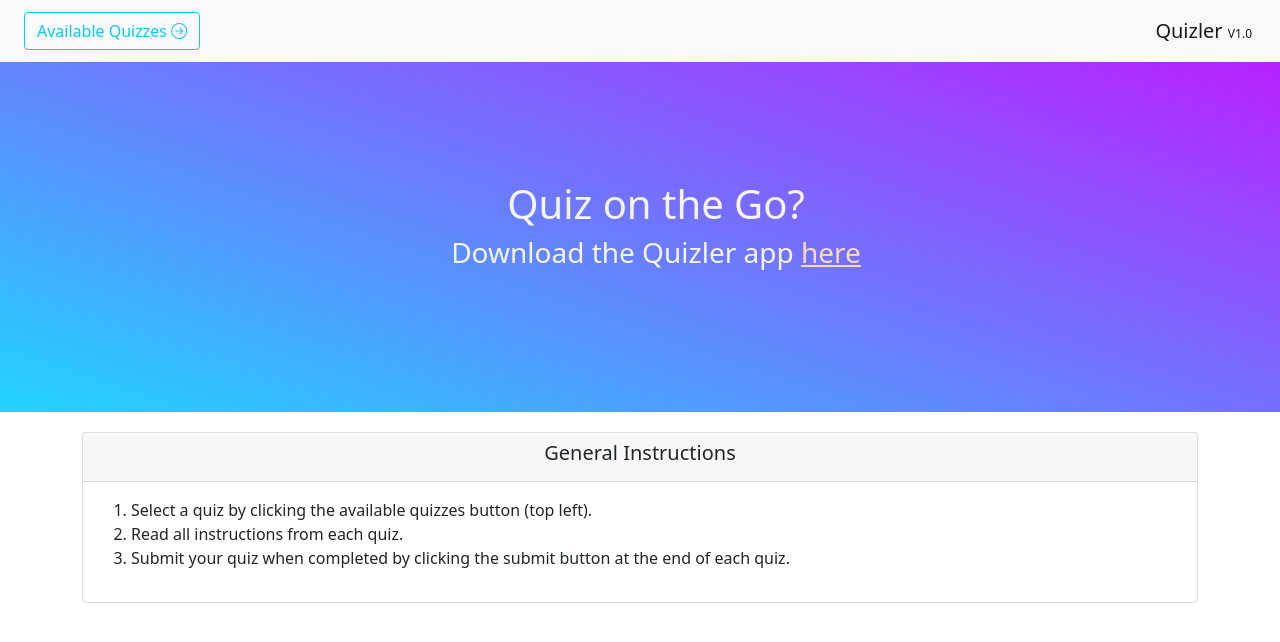
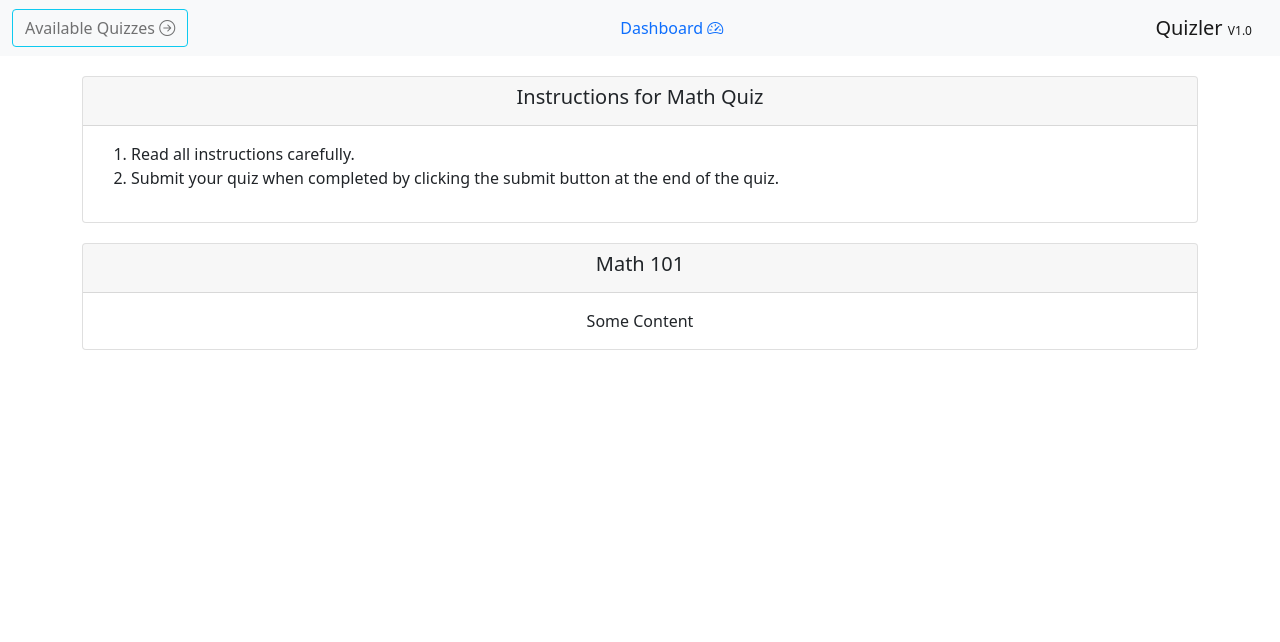
Before and after one commit to codedbychavez/quizler, a React (Create React App) app: page /quiz/math in a window 1280 px wide. Shown: the top 642 px of the page. Built offline with nearby package versions, Linux system fonts and the light colour scheme.

Commit message:
Added Additional Components

```diff
--- a/package.json
+++ b/package.json
@@ -11,6 +11,7 @@
     "react": "^17.0.2",
     "react-bootstrap": "^2.2.1",
     "react-dom": "^17.0.2",
+    "react-router-dom": "^6.2.2",
     "react-scripts": "5.0.0",
     "styled-components": "^5.3.3",
     "web-vitals": "^2.1.4"
--- a/src/App.js
+++ b/src/App.js
@@ -2,11 +2,33 @@
 import 'bootstrap/dist/css/bootstrap.min.css';
 import 'bootstrap-icons/font/bootstrap-icons.css';
 import Dashboard from './pages/Dashboard';
+import Quiz from './pages/Quiz';
+import NotFound from './pages/NotFound';
+
+
+import {
+  BrowserRouter,
+  Routes,
+  Route,
+} from "react-router-dom";
 
 function App() {
   return (
     <div className="App">
-      <Dashboard/>
+
+      <BrowserRouter>
+        <Routes>
+          <Route path="/" element={<Dashboard />}></Route>
+          <Route path="/quiz/math" element={<Quiz />}></Route>
+          <Route path="*" element={<NotFound />} />
+
+        </Routes>
+
+
+
+      </BrowserRouter>
+
+
 
     </div>
   );
--- /dev/null
+++ b/src/components/molecules/FlexWrapper.js
@@ -0,0 +1,11 @@
+import styled from "styled-components";
+
+const FlexWrapper = styled.div`
+    width: 100%;
+    height: 100%;
+    display: flex;
+    align-items: center;
+    justify-content: center;
+`;
+
+export default FlexWrapper;
--- a/src/components/molecules/Jumbotron.js
+++ b/src/components/molecules/Jumbotron.js
@@ -1,4 +1,5 @@
 import styled from "styled-components";
+import FlexWrapper from "./FlexWrapper";
 
 const Jumbotron = () => {
     return (
@@ -7,7 +8,7 @@
                 <FlexWrapper>
                     <CustomList>
                         <li> <h1>Quiz on the Go?</h1> </li>
-                        <li> <h3>Download the Quizler app <CustomA href="#">here</CustomA></h3> </li>
+                        <li> <h3>Download the Quizler app <CustomA href="#"><i className="bi bi-box-arrow-up-right"></i></CustomA></h3> </li>
                     </CustomList>
                 </FlexWrapper>
             </Wrapper>
@@ -23,14 +24,6 @@
     color: whitesmoke;
 `;
 
-const FlexWrapper = styled.div`
-    width: 100%;
-    height: 100%;
-    display: flex;
-    align-items: center;
-    justify-content: center;
-`;
-
 const CustomList = styled.ul`
     list-style-type: none;
 `;
--- a/src/components/organisms/Instructions.js
+++ b/src/components/organisms/Instructions.js
@@ -1,17 +1,20 @@
 import Card from 'react-bootstrap/Card';
 import styled from 'styled-components';
 
-const Instructions = () => {
+const Instructions = (props) => {
+    const instructions = props.instructions
+    const listItems = instructions.map((instruction, index) =>
+    <li key={index}>{instruction}</li>
+    );
+
     return (
         <Card>
             <Card.Header>
-                <Card.Title>General Instructions</Card.Title>
+                <Card.Title>Instructions for {props.quiz}</Card.Title>
             </Card.Header>
             <StyledCardBody>
                 <ol>
-                    <li>Select a quiz by clicking the available quizzes button (top left).</li>
-                    <li>Read all instructions from each quiz.</li>
-                    <li>Submit your quiz when completed by clicking the submit button at the end of each quiz.</li>
+                    {instructions ? listItems : "No Instructions."}
                 </ol>
             </StyledCardBody>
         </Card>
--- a/src/components/organisms/Nav.js
+++ b/src/components/organisms/Nav.js
@@ -1,4 +1,6 @@
 import styled from "styled-components";
+import { Link } from "react-router-dom";
+
 import Navbar from "react-bootstrap/Navbar";
 import Container from "react-bootstrap/Container";
 import Offcanvas from "react-bootstrap/Offcanvas";
@@ -12,11 +14,10 @@
 
 <Navbar bg="light" expand={false}>
   <Container fluid>
-    {/* <Navbar.Toggle aria-controls="offcanvasNavbar" /> */}
-    <CustomToggle aria-controls="offcanvasNavbar">
-      <AvailableQuizzesButton variant="outline-info">Available Quizzes <i class="bi bi-arrow-right-circle"></i></AvailableQuizzesButton>
-    </CustomToggle>
+    <AvailableQuizzesButton aria-controls="offcanvasNavbar">Available Quizzes <i className="bi bi-arrow-right-circle"></i></AvailableQuizzesButton>
+    <CustomLink to="/">Dashboard <i class="bi bi-speedometer2"></i></CustomLink>
     <Navbar.Brand href="#">Quizler <SmallText>V{props.version}</SmallText></Navbar.Brand>
+
     <Navbar.Offcanvas
       id="offcanvasNavbar"
       aria-labelledby="offcanvasNavbarLabel"
@@ -27,8 +28,10 @@
       </Offcanvas.Header>
       <Offcanvas.Body>
         <Nav className="justify-content-end flex-grow-1 pe-3">
-          <Nav.Link href="#action1">Home</Nav.Link>
-          <Nav.Link href="#action2">Link</Nav.Link>
+
+            <CustomLink to="/quiz/math">Math</CustomLink>
+
+          <Nav.Link href="#action2" disabled>Link</Nav.Link>
 
         </Nav>
 
@@ -41,14 +44,27 @@
 
 }
 
-const CustomToggle = styled(Navbar.Toggle)`
-  border: 0px;
-`
 
-const AvailableQuizzesButton = styled(Button)`
+const AvailableQuizzesButton = styled(Navbar.Toggle)`
+  color: #0dcaf0;
+  border-color: #0dcaf0 !important;
+  display: inline-block;
+  font-weight: 400;
+  line-height: 1.5;
+  text-align: center;
+  vertical-align: middle;
+  cursor: pointer;
+  padding: 0.375rem 0.75rem;
+  font-size: 1rem;
+  border-radius: 0.25rem;
   :hover {
+    background-color: #0dcaf0;
     color: whitesmoke;
   }
 `
 
+const CustomLink = styled(Link)`
+  text-decoration: none;
+`
+
 export default AppNav;
--- /dev/null
+++ b/src/components/templates/QuizTemplate.js
@@ -0,0 +1,34 @@
+import Card from "react-bootstrap/Card";
+import SpacerSmall from "../molecules/Spacer";
+import Instructions from "../organisms/Instructions";
+
+const QuizTemplate = (props) => {
+    const instructions = [
+        "Read all instructions carefully.",
+        "Submit your quiz when completed by clicking the submit button at the end of the quiz."
+    ]
+
+    return (
+        <div>
+            <SpacerSmall>
+                <Instructions instructions={instructions} quiz={props.name}/>
+            </SpacerSmall>
+
+            <SpacerSmall>
+                <Card>
+                    <Card.Header>
+                        <Card.Title>
+                            Math 101
+                        </Card.Title>
+                    </Card.Header>
+
+                    <Card.Body>
+                        Some Content
+                    </Card.Body>
+                </Card>
+            </SpacerSmall>
+        </div>
+    )
+}
+
+export default QuizTemplate;
--- a/src/pages/Dashboard.js
+++ b/src/pages/Dashboard.js
@@ -1,20 +1,24 @@
 import { Container } from "react-bootstrap";
-import StyledJumbotron from "../components/molecules/Jumbotron";
+import Jumbotron from "../components/molecules/Jumbotron";
 import SpacerSmall from "../components/molecules/Spacer";
 import Instructions from "../components/organisms/Instructions";
 import AppNav from "../components/organisms/Nav";
 
 const Dashboard = () => {
 
+    const instructions = [
+        "Select a quiz by clicking the available quizzes button (top left).",
+        "Read all instructions from each quiz.",
+        "Submit your quiz when completed by clicking the submit button at the end of each quiz."
+    ]
+
     return (
         <div>
             <AppNav version="1.0"/>
-                <StyledJumbotron>
-
-                </StyledJumbotron>
+                <Jumbotron/>
             <Container>
                 <SpacerSmall>
-                    <Instructions/>
+                    <Instructions instructions={instructions} quiz={"all quizzes"}/>
                 </SpacerSmall>
             </Container>
         </div>
--- /dev/null
+++ b/src/pages/NotFound.js
@@ -0,0 +1,18 @@
+import AppNav from "../components/organisms/Nav";
+import FlexWrapper from "../components/molecules/FlexWrapper";
+
+const NotFound = () => {
+
+    return (
+        <div>
+            <AppNav version="1.0"/>
+
+            <FlexWrapper>
+                <h1>404 Page not found.</h1>
+            </FlexWrapper>
+
+        </div>
+    )
+}
+
+export default NotFound;
--- /dev/null
+++ b/src/pages/Quiz.js
@@ -0,0 +1,22 @@
+import { Container } from "react-bootstrap";
+
+import SpacerSmall from "../components/molecules/Spacer";
+import AppNav from "../components/organisms/Nav";
+import QuizTemplate from "../components/templates/QuizTemplate";
+
+const Quiz = () => {
+
+    return (
+        <div>
+            <AppNav version="1.0"/>
+
+            <Container>
+                <SpacerSmall>
+                    <QuizTemplate name={"Math Quiz"}/>
+                </SpacerSmall>
+            </Container>
+        </div>
+    )
+}
+
+export default Quiz;
```
Also changed, not shown: 1 other file (tests, documents, lock files or other folders).
